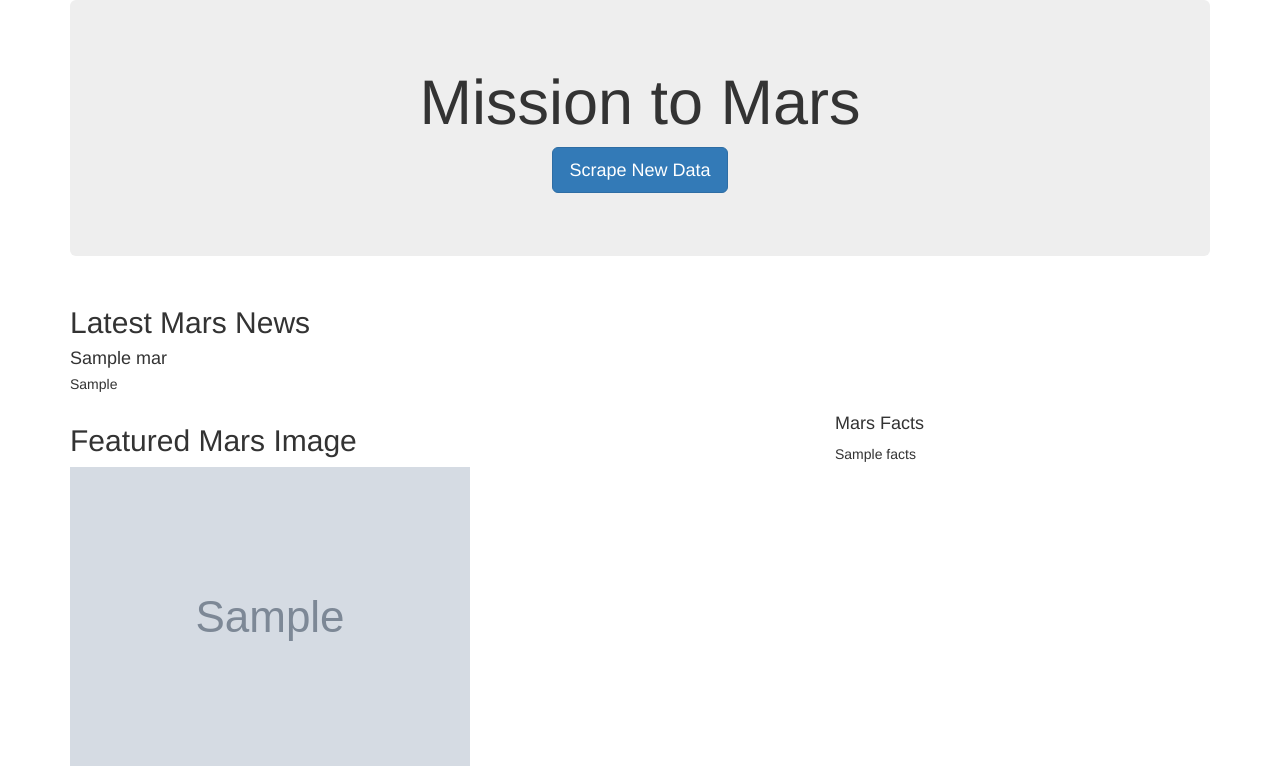
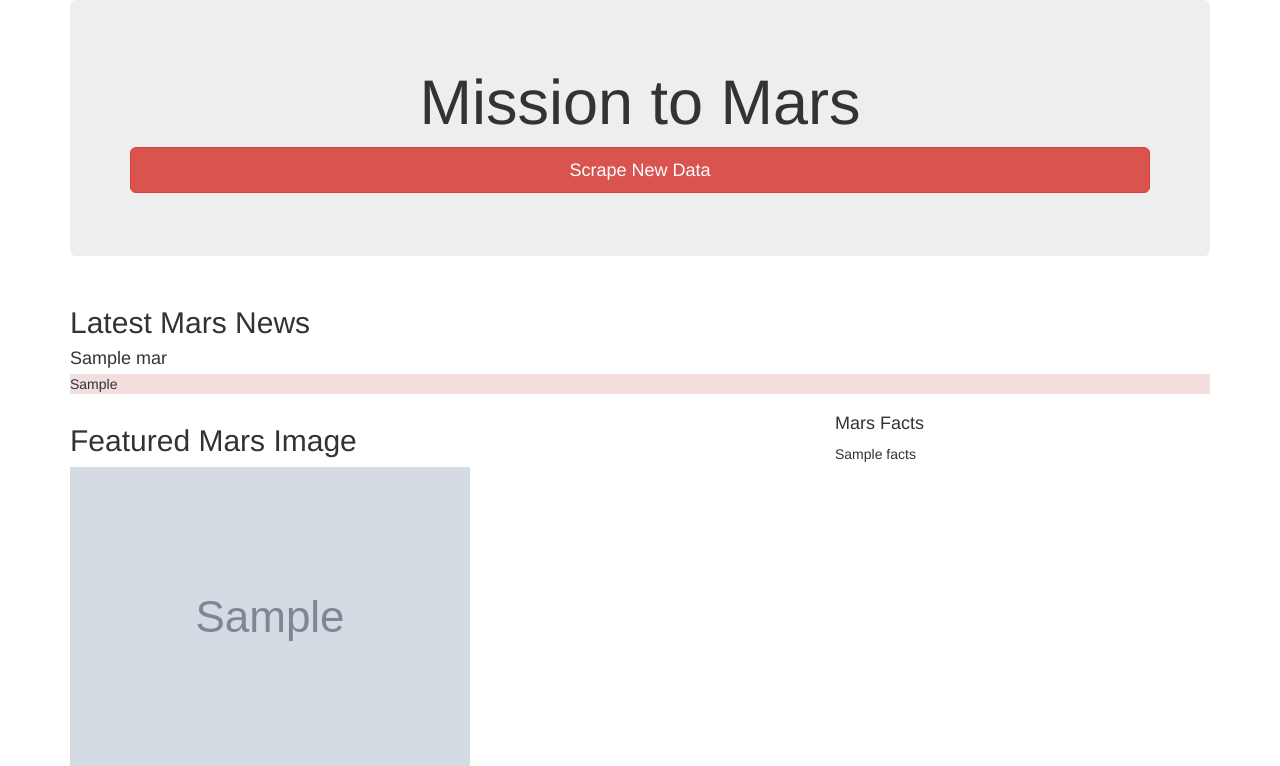
Before and after one commit to josephrodini/Mission-To-Mars, a Flask app: page / in a window 1280 px wide. Shown: the top 766 px of the page. Run offline with Flask 2, Linux system fonts and the light colour scheme; grey boxes marked "Sample" are stand-in pictures; a database or web service that is not in the repository returns one stand-in record (values such as "Sample title"); some libraries are stand-ins or nearby versions.

Commit message:
Deliverable 3 complete.

```diff
--- a/templates/index.html
+++ b/templates/index.html
@@ -16,8 +16,11 @@
       <div class="jumbotron text-center">
         <h1>Mission to Mars</h1>
         <!-- Add a button to activate scraping script -->
-        <p><a class="btn btn-primary btn-lg" href="/scrape" role="button">Scrape New Data</a></p>
+        <p><a class="btn btn-danger btn-lg btn-block" href="/scrape" role="button">Scrape New Data</a></p>
       </div>
+
+
+
 
       <!-- Add section for Mars News -->
       <div class="row" id="mars-news">
@@ -26,7 +29,7 @@
             <div class="media-body">
               <h2>Latest Mars News</h2>
               <h4 class="media-heading">{{ mars.news_title }}</h4>
-              <p>{{ mars.news_paragraph }}</p>
+              <p class="bg-danger">{{ mars.news_paragraph }}</p>
             </div>
           </div>
         </div>
@@ -49,9 +52,7 @@
           <!-- Mars Facts -->
           <div class="row" id="mars-facts">
             <h4>Mars Facts</h4>
-            <table class="table table-striped">
             {{ mars.facts | safe }}
-            </table>
           </div>
         </div>
       </div>
```
